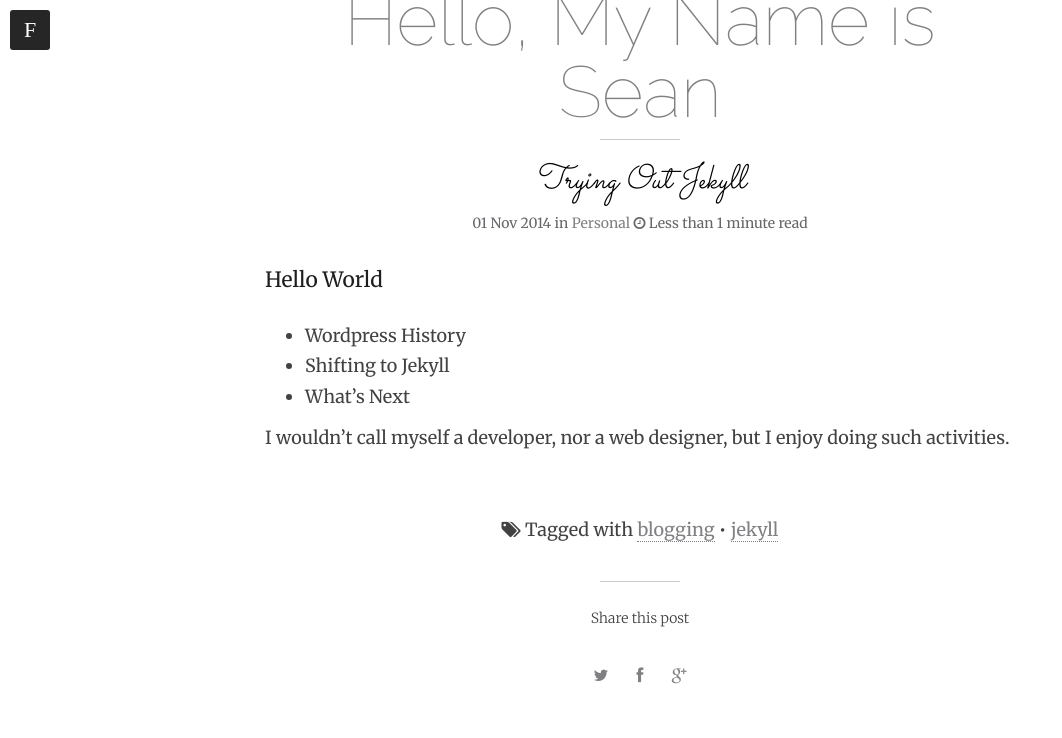
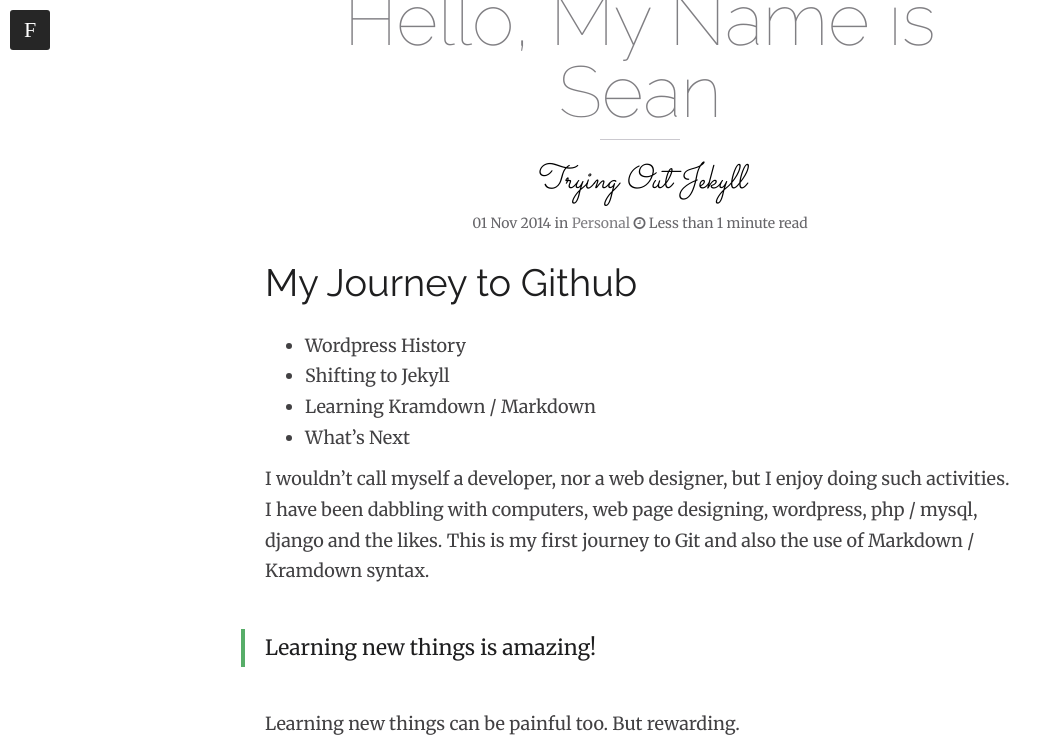
Before and after one commit to seanseah/seanseah.github.io, a Jekyll site: the page built from _posts/2014-11-01-A-Fresh-New-Start.md, in a window 1280 px wide and 900 px high, scrolled down 686 px, cut to the strip 0-738 px from the top of the window. Shown: the whole strip, without its empty margins (0-1062 px from the left). Built offline with Jekyll 4.4.1, drawn with Linux system fonts in a browser that asks for light colours; nearby versions of some CDN libraries.

Commit message:
Update 2014-11-01-A-Fresh-New-Start.md

```diff
--- a/_posts/2014-11-01-A-Fresh-New-Start.md
+++ b/_posts/2014-11-01-A-Fresh-New-Start.md
@@ -17,9 +17,15 @@ featured: true
 published: true
 ---
 
-Hello World
+#My Journey to Github
+
 * Wordpress History
 * Shifting to Jekyll
+* Learning Kramdown / Markdown
 * What's Next
 
-I wouldn't call myself a developer, nor a web designer, but I enjoy doing such activities.
+I wouldn't call myself a developer, nor a web designer, but I enjoy doing such activities. I have been dabbling with computers, web page designing, wordpress, php / mysql, django and the likes. This is my first journey to Git and also the use of Markdown / Kramdown syntax.
+
+> Learning new things is amazing!
+
+Learning new things can be painful too. But rewarding.
```
